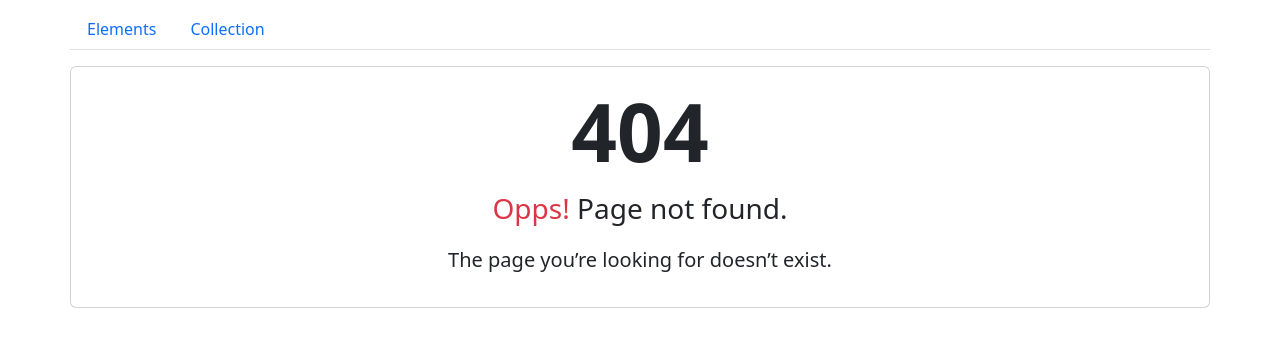
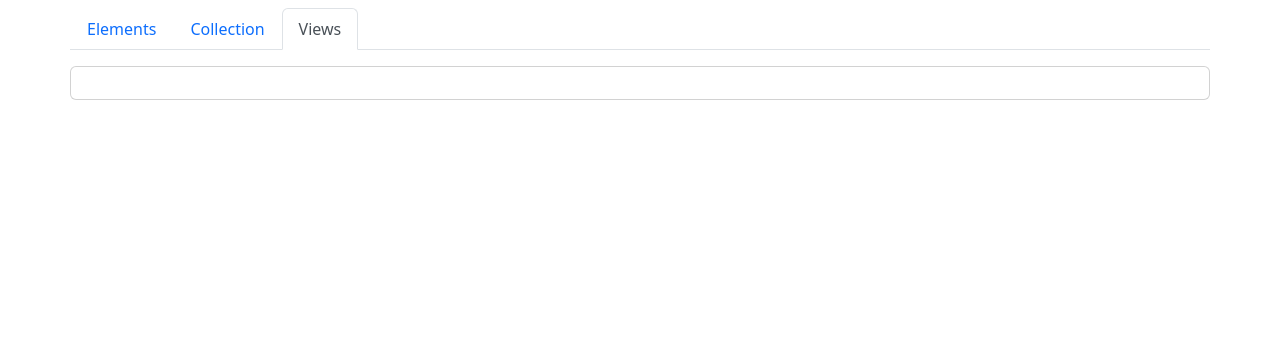
Before and after one commit to saeedd1994/moduleSys, an Angular app: page /views in a window 1280 px wide. Before the commit this address had no page. Shown: the top 346 px of the page. Built offline with nearby package versions, Linux system fonts and the light colour scheme.

Commit message:
add views module in navbar

```diff
--- a/src/app/app-routing.module.ts
+++ b/src/app/app-routing.module.ts
@@ -11,6 +11,10 @@ const routes: Routes = [
   {
     path: 'collections',
     loadChildren: () => import('./collections/collections.module').then(m => m.CollectionsModule)
+  },
+  {
+    path: 'views',
+    loadChildren: () => import('./views/views.module').then(m => m.ViewsModule)
   },
   {
     path: '',
--- a/src/app/app.component.html
+++ b/src/app/app.component.html
@@ -6,6 +6,9 @@
       </li>
       <li class="nav-item">
         <a class="nav-link" routerLink="./collections" routerLinkActive="active">Collection</a>
+      </li>
+      <li class="nav-item">
+        <a class="nav-link" routerLink="./views" routerLinkActive="active">Views</a>
       </li>
     </ul>
   </div>
```
